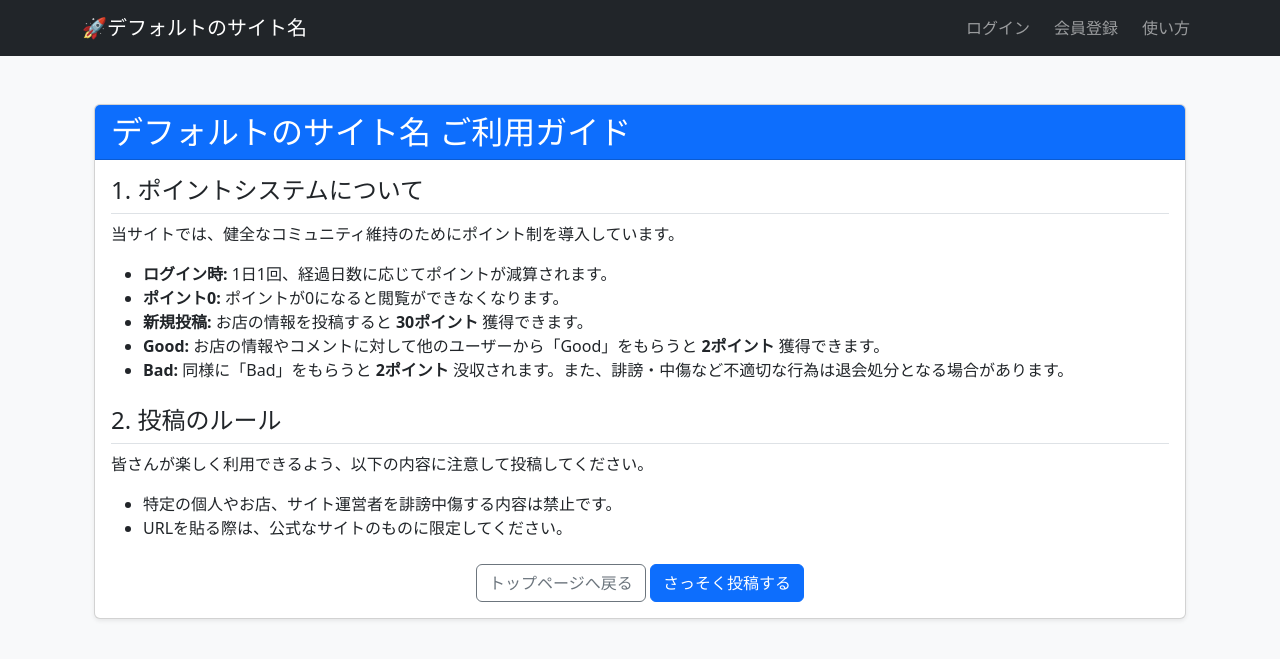
After one commit to s51517765/S-navi_bbs, a Django app: page /guide in a window 1280 px wide. The commit adds this page. Shown: the top 659 px of the page. Run offline with Django 5.2, Linux system fonts and the light colour scheme.

Commit message:
ガイドページ追加およびリファクタリング

```diff
--- /dev/null
+++ b/board/context_processors.py
@@ -0,0 +1,10 @@
+import os
+
+
+def const_settings(request):
+    return {
+        "SITE_TITLE": os.environ.get("SITE_TITLE", "デフォルトのサイト名"),
+        "POST_REWARD": os.environ.get("POST_REWARD", 30),
+        "GOOD_REWARD": os.environ.get("GOOD_REWARD", 2),
+        "BAD_REWARD": os.environ.get("BAD_REWARD", 2),
+    }
--- /dev/null
+++ b/board/templates/board/guide.html
@@ -0,0 +1,34 @@
+{% extends "layout.html" %}
+
+{% block content %}
+<div class="container mt-5">
+    <div class="card shadow-sm">
+        <div class="card-header bg-primary text-white">
+            <h2 class="mb-0">{{ SITE_TITLE }} ご利用ガイド</h2>
+        </div>
+        <div class="card-body">
+            <h4 class="border-bottom pb-2">1. ポイントシステムについて</h4>
+            <p>当サイトでは、健全なコミュニティ維持のためにポイント制を導入しています。</p>
+            <ul>
+                <li><strong>ログイン時:</strong> 1日1回、経過日数に応じてポイントが減算されます。</li>
+                <li><strong>ポイント0:</strong> ポイントが0になると閲覧ができなくなります。</li>
+                <li><strong>新規投稿:</strong> お店の情報を投稿すると <strong>{{ POST_REWARD }}ポイント</strong> 獲得できます。</li>
+                <li><strong>Good:</strong> お店の情報やコメントに対して他のユーザーから「Good」をもらうと <strong>{{ GOOD_REWARD }}ポイント</strong> 獲得できます。</li>
+                <li><strong>Bad:</strong> 同様に「Bad」をもらうと <strong>{{ BAD_REWARD }}ポイント</strong> 没収されます。また、誹謗・中傷など不適切な行為は退会処分となる場合があります。</li>
+            </ul>
+
+            <h4 class="border-bottom pb-2 mt-4">2. 投稿のルール</h4>
+            <p>皆さんが楽しく利用できるよう、以下の内容に注意して投稿してください。</p>
+            <ul>
+                <li>特定の個人やお店、サイト運営者を誹謗中傷する内容は禁止です。</li>
+                <li>URLを貼る際は、公式なサイトのものに限定してください。</li>
+            </ul>
+
+            <div class="text-center mt-4">
+                <a href="{% url 'index' %}" class="btn btn-outline-secondary">トップページへ戻る</a>
+                <a href="{% url 'post_create' %}" class="btn btn-primary">さっそく投稿する</a>
+            </div>
+        </div>
+    </div>
+</div>
+{% endblock %}
--- a/board/templates/layout.html
+++ b/board/templates/layout.html
@@ -10,7 +10,6 @@
         body {
             background-color: #f8f9fa;
         }
-
         .navbar {
             margin-bottom: 2rem;
         }
@@ -20,24 +19,36 @@
 <body>
     <nav class="navbar navbar-expand-lg navbar-dark bg-dark">
         <div class="container">
-            <a class="navbar-brand" href="{% url 'index' %}">🚀 Django BBS</a>
+            <a class="navbar-brand" href="{% url 'index' %}">🚀{{ SITE_TITLE }}</a>
             <div class="navbar-nav ms-auto">
-                <div class="d-flex align-items-center text-light me-3">
-                    {% if user.is_authenticated %}
-                    <!--first_name領域にnicknameを保存している-->
-                    <span class="nav-link text-light">こんにちは、</span>
-                    <a href="{% url 'profile_edit' %}" class="text-info font-weight-bold">
-                        {% if user.first_name %}{{ user.first_name }}{% else %}{{ "firstname" }}{% endif %}
-                    </a> さん
+                {% if user.is_authenticated %}
+                <div class="d-flex align-items-center">
+                    <span class="text-light me-1">こんにちは、</span>
+                    <a href="{% url 'profile_edit' %}" class="text-info fw-bold text-decoration-none me-1">
+                        {% if user.first_name %}{{ user.first_name }}{% else %}ユーザー{% endif %}
+                    </a>
+                    <span class="text-light me-3">さん</span>
+
+                    <span class="text-light me-2">現在の所持ポイント</span>
+                    <div class="fs-5 fw-bold me-4 {% if user_points <= 5 %}text-danger animate-pulse{% else %}text-primary{% endif %}">
+                        <i class="bi bi-coin text-warning"></i> {{ user_points }} <small class="text-light fw-normal">pt</small>
+                    </div>
+
+                    <div class="d-flex gap-3">
+                        <a class="btn btn-primary btn-sm shadow-sm" href="{% url 'post_create' %}">新規投稿(+{{ POST_REWARD }}pt)</a>
+                        <form action="{% url 'logout' %}" method="post" class="m-0">
+                            {% csrf_token %}
+                            <button type="submit" class="btn btn-outline-light btn-sm shadow-sm">ログアウト</button>
+                        </form>
+                        <a class="btn btn-outline-light btn-sm shadow-sm" href="{% url 'guide' %}">使い方</a>
+                    </div>
                 </div>
-                <a class="nav-item nav-link" href="{% url 'post_create' %}">新規投稿</a>
-                <form action="{% url 'logout' %}" method="post" style="display: inline;">
-                    {% csrf_token %}
-                    <button type="submit" class="btn btn-link nav-link">ログアウト</button>
-                </form>
                 {% else %}
-                <a class="nav-item nav-link" href="{% url 'login' %}">ログイン</a>
-                <a class="nav-item nav-link" href="{% url 'signup' %}">会員登録</a>
+                <div class="d-flex gap-2">
+                    <a class="nav-item nav-link" href="{% url 'login' %}">ログイン</a>
+                    <a class="nav-item nav-link" href="{% url 'signup' %}">会員登録</a>
+                    <a class="nav-item nav-link" href="{% url 'guide' %}">使い方</a>
+                </div>
                 {% endif %}
             </div>
         </div>
--- a/board/templates/registration/signup.html
+++ b/board/templates/registration/signup.html
@@ -1,4 +1,3 @@
-<h2>ユーザー登録</h2>
 {% extends "layout.html" %}
 
 {% block content %}
--- a/board/urls.py
+++ b/board/urls.py
@@ -10,6 +10,7 @@ from .views import (
     SignUpView,
     PostUpdateView,
     PostDeleteView,
+    Guide,
 )
 
 
@@ -19,6 +20,7 @@ urlpatterns = [
     path("logout/", auth_views.LogoutView.as_view(), name="logout"),
     path("post/new/", PostCreateView.as_view(), name="post_create"),
     path("signup/", SignUpView.as_view(), name="signup"),
+    path("guide", Guide.as_view(), name="guide"),
     path("activate/<uidb64>/<token>/", views.activate, name="activate"),
     path("profile/edit/", views.profile_edit, name="profile_edit"),
     # path("post/<int:pk>/edit/", PostUpdateView.as_view(), name="post_edit"),
--- a/board/views.py
+++ b/board/views.py
@@ -1,5 +1,11 @@
 # board/views.py
-from django.views.generic import ListView, CreateView
+from django.views.generic import (
+    ListView,
+    CreateView,
+    UpdateView,
+    DeleteView,
+    TemplateView,
+)
 from django.urls import reverse_lazy
 from django.contrib.auth.mixins import LoginRequiredMixin
 from .forms import CustomUserCreationForm, ProfileForm, CommentForm
@@ -15,7 +21,6 @@ from django.contrib.auth import login
 from django.contrib.auth.models import User
 from django.contrib.messages.views import SuccessMessageMixin
 from django.contrib import messages
-from django.views.generic import UpdateView, DeleteView
 from django.contrib.auth.mixins import UserPassesTestMixin
 from django.db import transaction
 from django.views.decorators.http import require_POST
@@ -24,15 +29,10 @@ from django.dispatch import receiver
 from django.utils import timezone
 from django.contrib.auth.decorators import login_required
 from django.http import JsonResponse
+import os
 
 
 # 一覧表示（ログイン必須に変更）
-class PostListView(LoginRequiredMixin, ListView):
-    model = Post
-    template_name = "board/index.html"
-    context_object_name = "posts"
-
-
 class PostListView(LoginRequiredMixin, ListView):
     model = Post
     template_name = "board/index.html"
@@ -61,7 +61,7 @@ class PostListView(LoginRequiredMixin, ListView):
             post.bad_count_val = post.get_bad_count()
             post.my_eval = user_reactions.get(post.id)
 
-            # ★ 変数名を display_score に変更して計算
+            # 変数名を display_score に変更して計算
             post.display_score = (post.good_count_val * 3) - (post.bad_count_val * 1)
 
         return queryset
@@ -117,8 +117,9 @@ class PostCreateView(LoginRequiredMixin, CreateView):
         form.instance.author = self.request.user
 
         # ポイント加算
+        POST_REWARD = os.getenv("POST_REWARD")
         profile = self.request.user.profile
-        profile.points += 30
+        profile.points += int(POST_REWARD)
         profile.save()
 
         # 4. これで全てのフィールド（URL含む）が保存される
@@ -231,6 +232,18 @@ class PostDeleteView(LoginRequiredMixin, UserPassesTestMixin, DeleteView):
         return self.get_object().author == self.request.user
 
 
+class Guide(TemplateView):
+    # 表示するHTMLファイルを指定
+    template_name = "board/guide.html"
+
+    def get_context_data(self, **kwargs):
+        # テンプレートに渡す追加データがあればここに記述
+        context = super().get_context_data(**kwargs)
+        # 例: ページタイトルなどを動的に渡す場合
+        context["page_title"] = "ご利用ガイド"
+        return context
+
+
 def give_good(request, post_id):
     # 1. どの投稿に対する「Good」か特定する
     post = get_object_or_404(Post, id=post_id)
@@ -280,8 +293,7 @@ def evaluate_post(request, post_id, eval_type):
         )
         status = "added"
 
-    # ★ ここで「モデルのメソッド」を呼び出して最新の数を取得する
-    # もしメソッド名が good_count なら () をつけて呼び出す
+    # ここで「モデルのメソッド」を呼び出して最新の数を取得する
     good_count = post.reactions.filter(reaction_type="good").count()
     bad_count = post.reactions.filter(reaction_type="bad").count()
 
--- a/myproject/settings.py
+++ b/myproject/settings.py
@@ -58,13 +58,14 @@ ROOT_URLCONF = "myproject.urls"
 TEMPLATES = [
     {
         "BACKEND": "django.template.backends.django.DjangoTemplates",
-        "DIRS": [BASE_DIR / "templates"],
+        "DIRS": [os.path.join(BASE_DIR, "templates")],
         "APP_DIRS": True,
         "OPTIONS": {
             "context_processors": [
                 "django.template.context_processors.request",
                 "django.contrib.auth.context_processors.auth",
                 "django.contrib.messages.context_processors.messages",
+                "board.context_processors.const_settings",
             ],
         },
     },
```
Also changed, not shown: board/templates/board/index.html (+4 -27 lines), board/templates/board/base.html (added).
